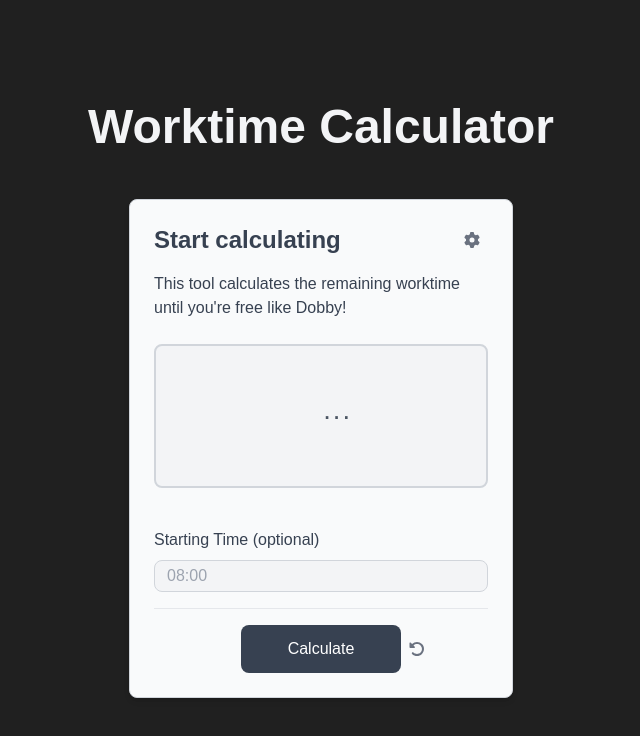
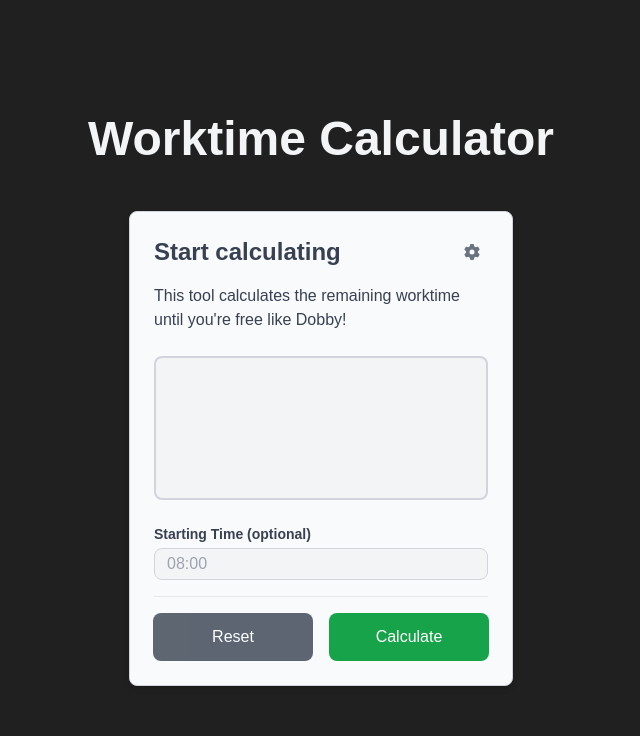
Before and after one commit to RoKoDerBoss/WorktimeCalculator, a Next.js app in the folder worktime-calculator/: page / in a window 1280 px wide. Shown: the top 736 px of the page, without its empty margins (319-959 px from the left). Built offline with nearby package versions, Linux system fonts and the light colour scheme.

Commit message:
UI complete

```diff
--- a/worktime-calculator/src/app/page.tsx
+++ b/worktime-calculator/src/app/page.tsx
@@ -6,7 +6,7 @@ import { SettingsCard } from "../components/cards/SettingsCard";
 
 
 export default function Home() {
-  const [DisplayValue, setDisplayValue] = useState("\n\n                ...");
+  const [DisplayValue, setDisplayValue] = useState("");
   const [StartTime, setStartTime] = useState("");
   const [RequiredHours, setRequiredHours] = useState("07:15");
 
@@ -14,7 +14,7 @@ export default function Home() {
   const [highlightDisplay, setHighlightDisplay] = useState(false);
   const [animate, setAnimate] = useState(true);
   const animation_delay = 200;
-
+  const [isDisabled, setisDisabed] = useState(true);
 
   function buttonClick(){
     setAnimate(false);
@@ -28,15 +28,18 @@ export default function Home() {
       setAnimate(true);
       setHighlightDisplay(true);
     }, animation_delay)
+
+    setisDisabed(false);
   }
 
   function resetDisplay() {
     setAnimate(false);
     setTimeout(() => {
-      setDisplayValue("\n\n                ...");
+      setDisplayValue("");
       setAnimate(true);
       setHighlightDisplay(false);
     }, animation_delay)
+    setisDisabed(true);
   }
 
   return (
@@ -56,6 +59,7 @@ export default function Home() {
           animate={animate}
           highlightDisplay={highlightDisplay}
           resetDisplay={resetDisplay}
+          resetButtonisDisabled={isDisabled}
         />
         <SettingsCard
           RequiredHours={RequiredHours}
--- a/worktime-calculator/src/components/cards/MainCard.tsx
+++ b/worktime-calculator/src/components/cards/MainCard.tsx
@@ -19,6 +19,7 @@ interface MainCardProps {
     animate: boolean;
     highlightDisplay: boolean;
     resetDisplay: () => void;
+    resetButtonisDisabled: boolean;
 }
 
 export function MainCard({
@@ -32,6 +33,7 @@ export function MainCard({
     animate,
     highlightDisplay,
     resetDisplay,
+    resetButtonisDisabled,
 }: MainCardProps) {
     return (
         <Card className='w-96'>
@@ -46,7 +48,7 @@ export function MainCard({
                 multiline={true}
                 value= {DisplayValue} //"This is Line1\nThis is Line2\nThis is Line3"
                 className={`mt-6 mb-6 font-semibold font-mono h-36 border-2 transition-all duration-500 ease-in-out
-                    ${highlightDisplay ? "border-green-300" : ""}
+                    ${highlightDisplay ? "border-green-400" : ""}
                     ${animate ? "opacity-100 scale-100" : "opacity-50 scale-95"}`
                 }
             />
@@ -58,13 +60,13 @@ export function MainCard({
               onChange={(e) => setStartTime(e.target.value)}
             />
           <CardFooter>
-            <div className='flex items-center justify-center relative'>
+            <div className='flex items-center justify-center relative space-x-4'>
+            <Button onClick={resetDisplay} className='w-40' disabled={resetButtonisDisabled} variant='secondary'>
+                Reset
+              </Button>
               <Button onClick={buttonClick} className='w-40'>
                 Calculate
               </Button>
-              <div className='absolute left-full'>
-              <IconButton icon={<FontAwesomeIcon icon={faRotateLeft} />} onClick={resetDisplay} size='md'/>
-              </div>
             </div>
           </CardFooter>
         </Card>
--- a/worktime-calculator/src/components/cards/SettingsCard.tsx
+++ b/worktime-calculator/src/components/cards/SettingsCard.tsx
@@ -17,7 +17,7 @@ export function SettingsCard({
 }: SettingsCardProps) {
     return (
         <Card className={`absolute left-full h-full min-h-inherit ml-2 top-0 !bg-gray-200 w-64 transition-all duration-500 ease-in-out transform ${SettingsIsHidden ? "opacity-0 scale-95 pointer-events-none" : "opacity-100 scale-100"}`}>
-          <CardTitle>Settings</CardTitle>
+          <CardTitle className='mb-4'>Settings</CardTitle>
           <InputBox
             label="Required Hours"
             value={RequiredHours}
--- a/worktime-calculator/src/components/ui/Button.tsx
+++ b/worktime-calculator/src/components/ui/Button.tsx
@@ -6,7 +6,7 @@ interface ButtonProps {
   className?: string;
   variant?: 'primary' | 'secondary' | 'icon';
   type?: 'button' | 'submit' | 'reset';
-  loading?: boolean;
+  disabled?: boolean;
 }
 
 export function Button({
@@ -15,22 +15,22 @@ export function Button({
   className = '',
   variant = 'primary',
   type = 'button',
-  loading = false
+  disabled = false
 }: ButtonProps) {
-  const baseStyles = "transition-colors focus:outline-none focus:ring-2 rounded-lg";
+  const baseStyles = "transition-colors hover:ring-1 hover:ring-offset-1 rounded-lg";
 
   const variantStyles = {
-    primary: "bg-gray-700 text-white hover:bg-gray-600 focus:ring-gray-500 focus:ring-offset-2 py-3 px-10",
-    secondary: "bg-gray-200 text-gray-800 hover:bg-gray-300 focus:ring-gray-400 py-2 px-3",
+    primary: "bg-green-600 text-white hover:bg-green-700 hover:ring-green-700 py-3 px-10",
+    secondary: "bg-gray-700 text-white hover:bg-gray-800 hover:ring-gray-900 py-3 px-10",
     icon: "text-gray-500 hover:text-gray-700 focus:ring-gray-400"
   };
 
   return (
     <button
       type={type}
-      onClick={loading ? undefined : onClick}
-      className={`${baseStyles} ${variantStyles[variant]} ${className} ${loading ? "opacity-50 cursor-not-allowed" : ""}`}
-      disabled={loading}
+      onClick={disabled ? undefined : onClick}
+      className={`disabled:pointer-events-none ${baseStyles} ${variantStyles[variant]} ${className} ${disabled ? "opacity-80 bg-gray-400 text-gray-200" : ""}`}
+      disabled={disabled}
     >
       {children}
     </button>
--- a/worktime-calculator/src/components/ui/InputBox.tsx
+++ b/worktime-calculator/src/components/ui/InputBox.tsx
@@ -25,7 +25,7 @@ export function InputBox({
 }: InputBoxProps) {
     return (
         <div className={clsx("flex flex-col", width)}>
-        {label && <label className="mb-2 mt-4 text-gray-700">{label}</label>}
+        {label && <label className="mb-1 text-gray-700 font-semibold text-sm">{label}</label>}
         {multiline ? (
             <textarea
                 disabled={false}
```
